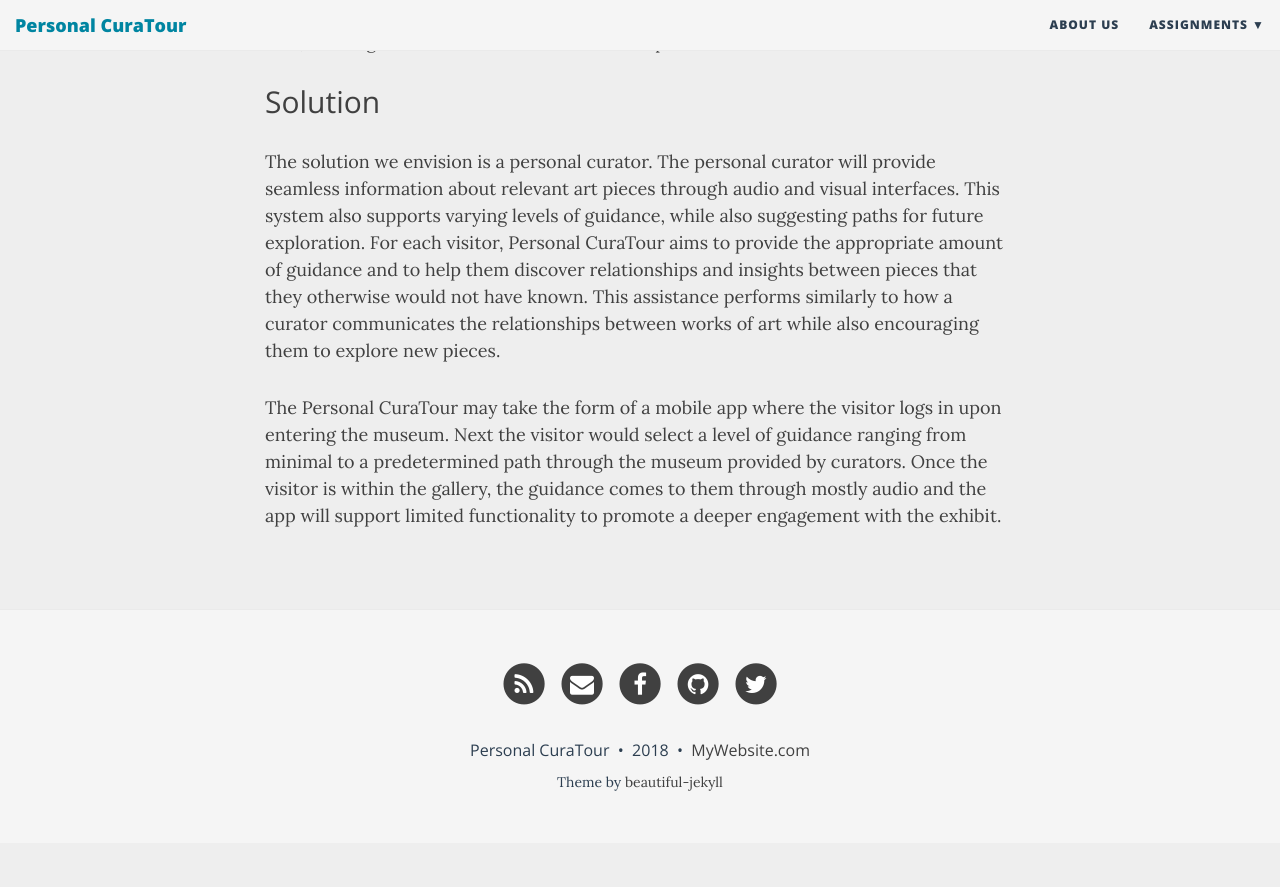
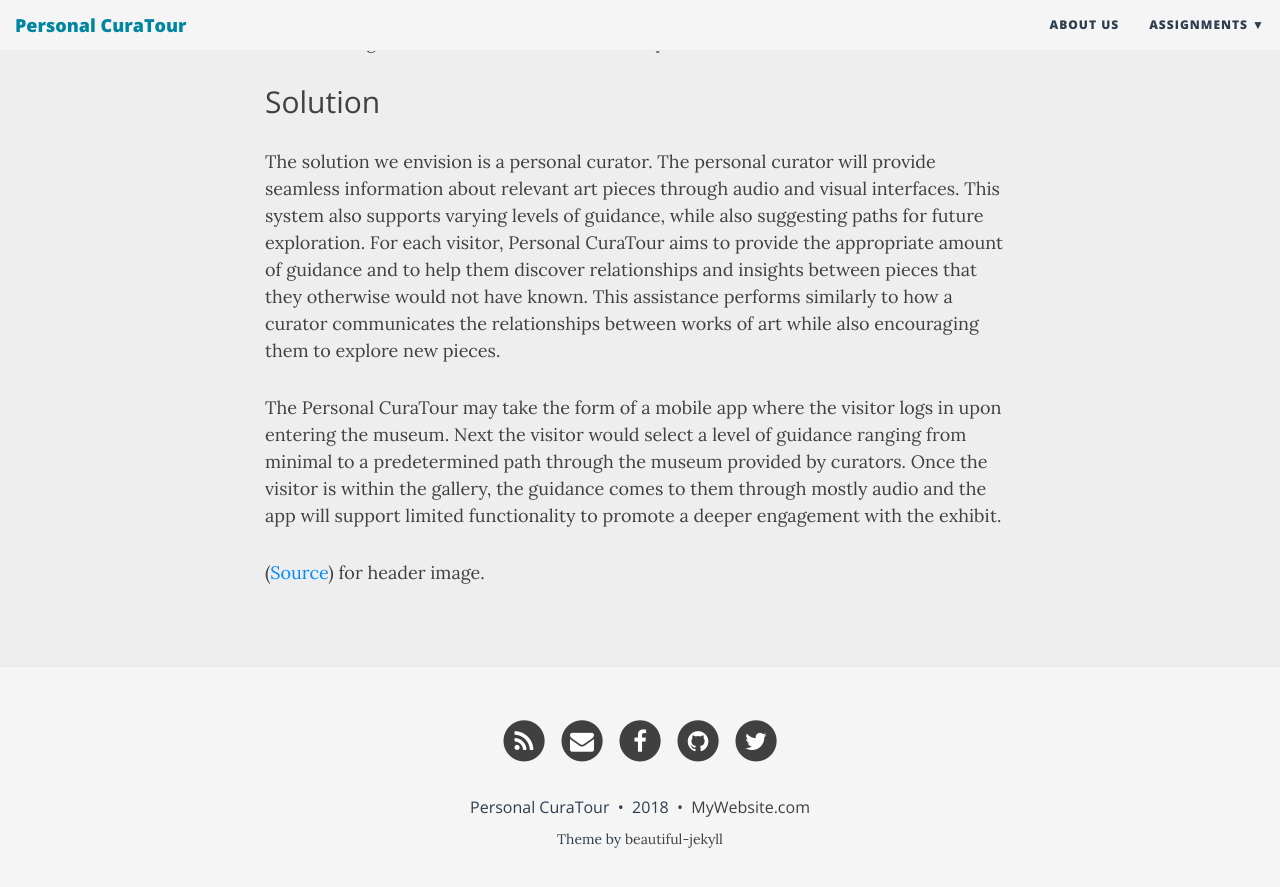
Before and after one commit to krtejeda/PersonalCuraTour, a Jekyll site: the page built from Project-Proposal.md, in a window 1280 px wide and 900 px high, scrolled down 1161 px. Shown: the top 887 px of the window. Built offline with Jekyll 4.4.1, drawn with Linux system fonts in a browser that asks for light colours; nearby versions of some CDN libraries; before the commit the page ends 2004 px from its top, so only the background shows below that.

Commit message:
Update Project-Proposal.md

```diff
--- a/Project-Proposal.md
+++ b/Project-Proposal.md
@@ -4,7 +4,6 @@ title: Project Proposal
 subtitle: Museum CuraTour
 bigimg: /img/6a01bb09d94071970d01b7c95030e7970b-800wi.png
 ---
-
 
 ## Motivation
 
@@ -23,3 +22,5 @@ People often don’t know how to navigate through a museum in an engaging way if
 The solution we envision is a personal curator. The personal curator will provide seamless information about relevant art pieces through audio and visual interfaces. This system also supports varying levels of guidance, while also suggesting paths for future exploration. For each visitor, Personal CuraTour aims to provide the appropriate amount of guidance and to help them discover relationships and insights between pieces that they otherwise would not have known. This assistance performs similarly to how a curator communicates the relationships between works of art while also encouraging them to explore new pieces.
 
 The Personal CuraTour may take the form of a mobile app where the visitor logs in upon entering the museum. Next the visitor would select a level of guidance ranging from minimal to a predetermined path through the museum provided by curators. Once the visitor is within the gallery, the guidance comes to them through mostly audio and the app will support limited functionality to promote a deeper engagement with the exhibit.
+
+([Source](https://www.google.com/url?sa=i&rct=j&q=&esrc=s&source=images&cd=&cad=rja&uact=8&ved=2ahUKEwic0ejV5dzdAhUOJt8KHeLiC_oQjRx6BAgBEAU&url=http%3A%2F%2Ftorontopubliclibrary.typepad.com%2Ftrl%2F2018%2F02%2Ftd-gallery-audio-tour-now-available.html&psig=AOvVaw2wLKb-dmmfZxrMRfiVQlm3&ust=1538192941048421)) for header image.
```
